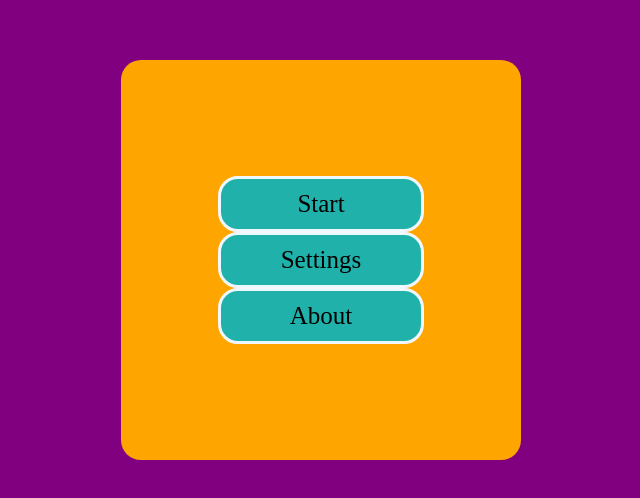
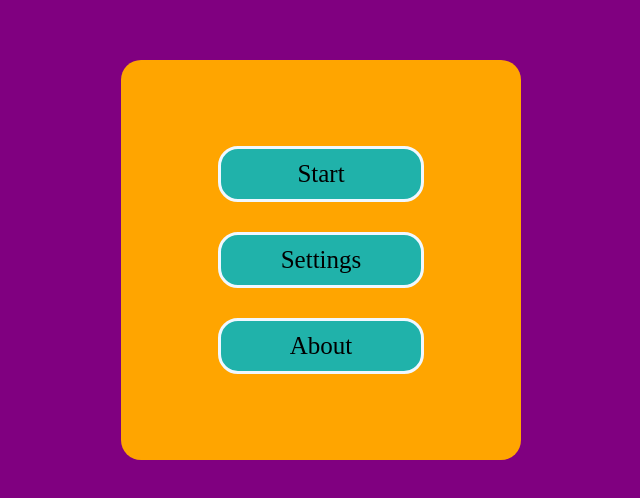
Before and after one commit to ScriptLoco/GuessTheFlag, a plain HTML site: page components/pages/start.html in a window 1280 px wide. Shown: the part 140-638 px from the top of the page, without its empty margins (319-959 px from the left). Drawn offline with Linux system fonts and the light colour scheme.

Commit message:
Update style.css

```diff
--- a/assets/css/style.css
+++ b/assets/css/style.css
@@ -47,7 +47,7 @@
     justify-content: center;
     align-items: center;
     flex-direction: column;
-    gap: 10%;
+    gap: 30px;
 }
 
 .menu a {
```
